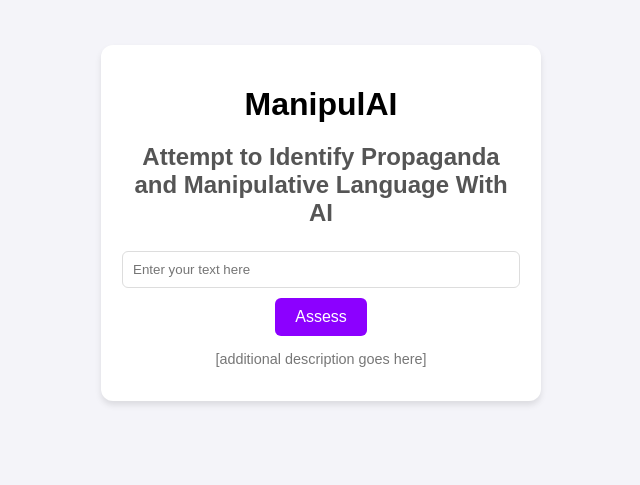
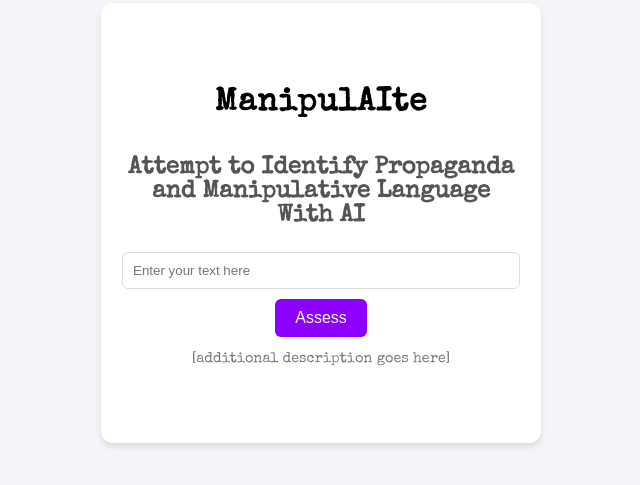
Before and after one commit to mira-torbay/ManipulAIte, a plain HTML site: page frontend.html in a window 1280 px wide. Shown: the part 177-662 px from the top of the page, without its empty margins (319-959 px from the left). Drawn offline with nearby package versions, Linux system fonts and the light colour scheme.

Commit message:
spacing and font

```diff
--- a/frontend.html
+++ b/frontend.html
@@ -4,10 +4,13 @@
 <head>
     <meta charset="UTF-8">
     <meta name="viewport" content="width=device-width, initial-scale=1.0">
-    <title>ManipulAI</title>
+    <title>ManipulAIte</title>
+    <link rel="preconnect" href="https://fonts.googleapis.com">
+    <link rel="preconnect" href="https://fonts.gstatic.com" crossorigin>
+    <link href="https://fonts.googleapis.com/css2?family=Special+Elite&display=swap" rel="stylesheet">
     <style>
         body {
-            font-family: Arial, sans-serif;
+            font-family: 'Special Elite', serif;
             margin: 0;
             padding: 0;
             display: flex;
@@ -17,18 +20,36 @@
             background-color: #f4f4f9;
         }
 
+        .special-elite-regular {
+            font-family: "Special Elite", serif;
+            font-weight: 400;
+            font-style: normal;
+        }
+
         .container {
             text-align: center;
             padding: 20px;
             background: white;
             border-radius: 12px;
             box-shadow: 0 4px 6px rgba(0, 0, 0, 0.1);
+            width: 50vw;
+            /* Set width to 50% of the viewport width */
+            aspect-ratio: 1 / 1;
+            /* Keep aspect ratio square */
             max-width: 400px;
-            width: 100%;
+            /* Optional: limit maximum size */
+            min-width: 200px;
+            /* Optional: limit minimum size */
+            display: flex;
+            flex-direction: column;
+            justify-content: center;
+            align-items: center;
         }
+
 
         h1 {
             font-size: 2em;
+            letter-spacing: 1px;
             margin-bottom: 0.5em;
         }
 
@@ -190,7 +211,7 @@
 
 <body>
     <div class="container">
-        <h1>ManipulAI</h1>
+        <h1>ManipulAIte</h1>
         <h2>Attempt to Identify Propaganda and Manipulative Language With AI</h2>
         <input id="user-input" type="text" placeholder="Enter your text here">
         <button onclick="storeInput()">Assess</button>
```
